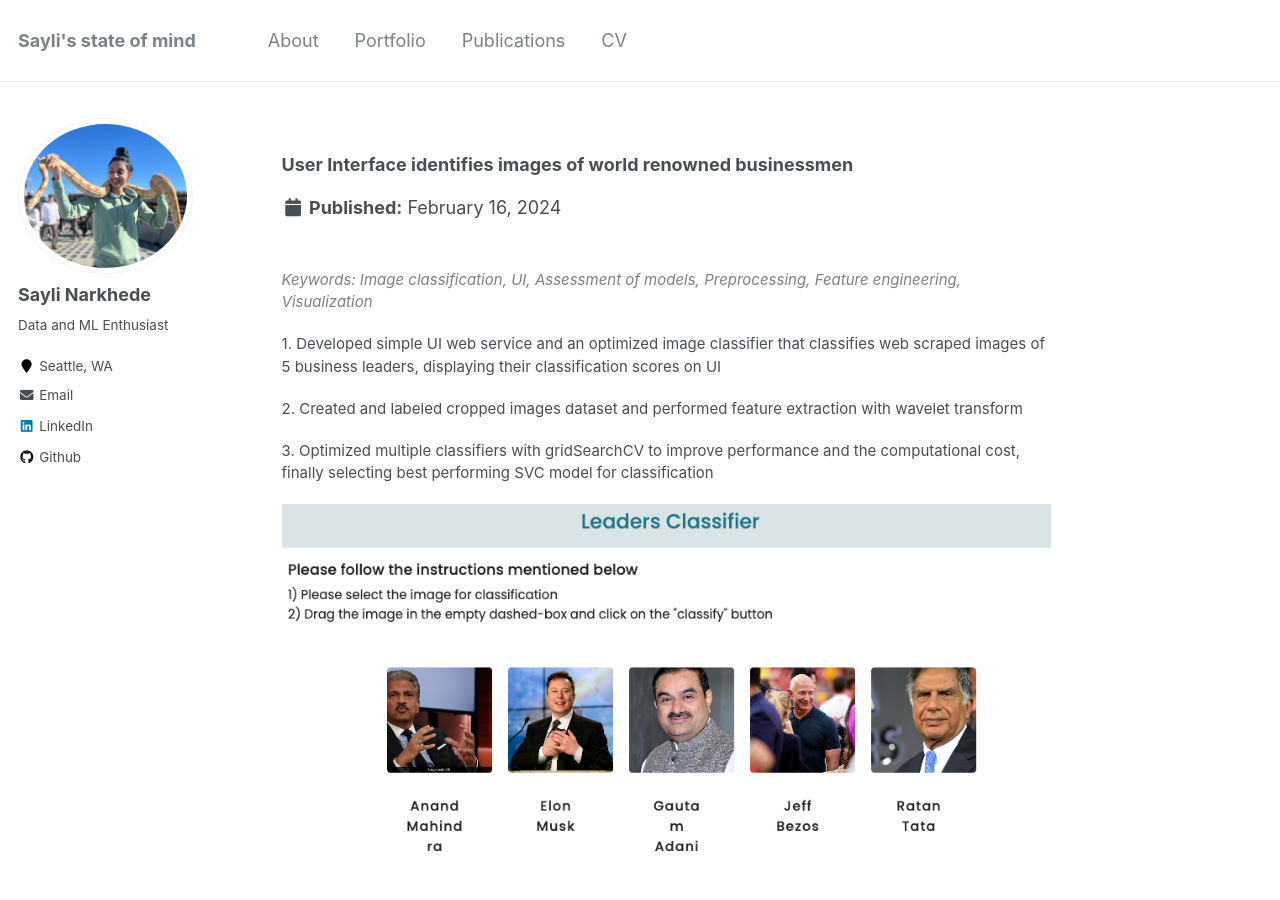
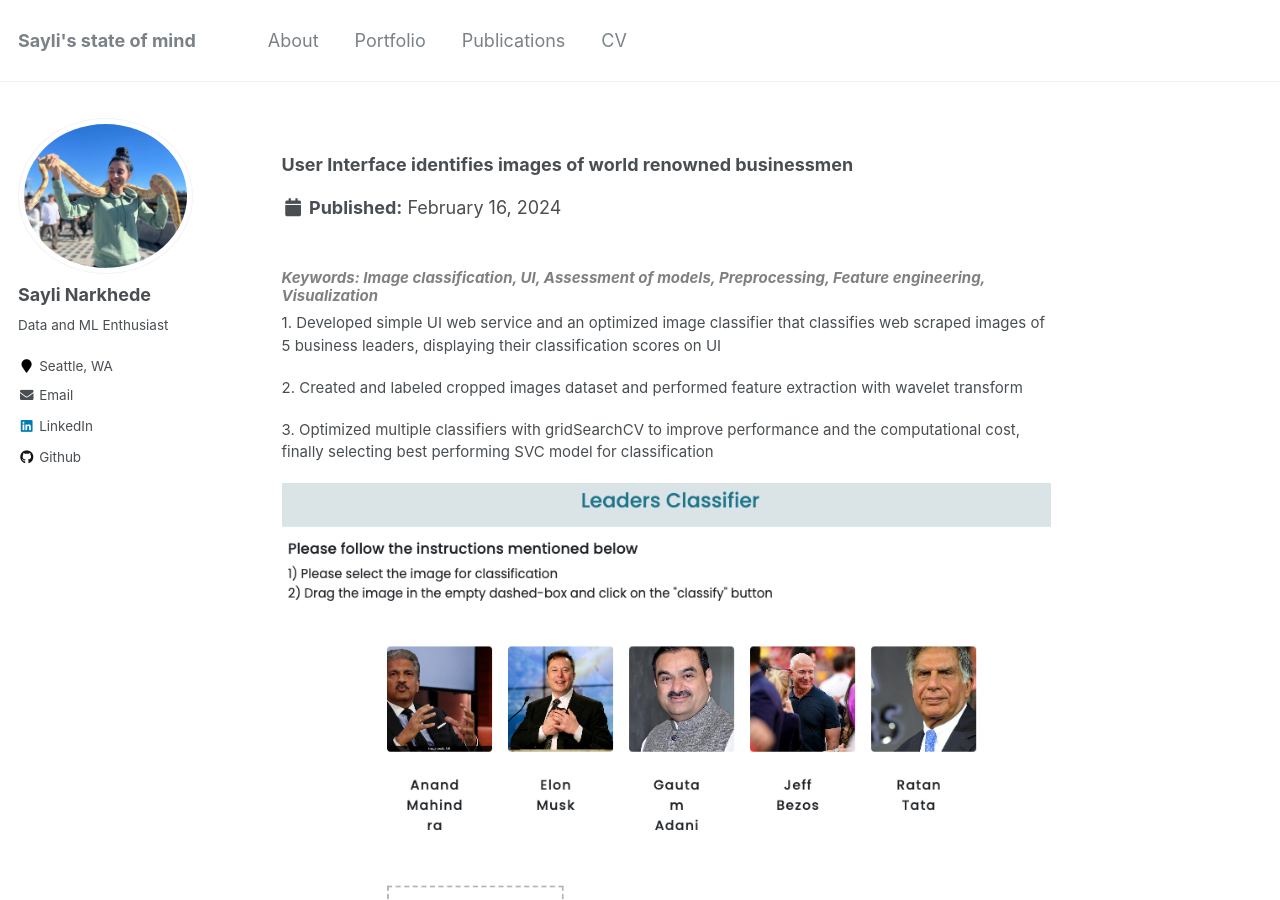
Before and after one commit to SayliMN/saylimn.github.io, a Jekyll site: the page built from _portfolio/portfolio-1.md, in a window 1280 px wide and 900 px high. Built offline with Jekyll 4.4.1, drawn with Linux system fonts in a browser that asks for light colours.

Commit message:
change margin part 2

```diff
--- a/_portfolio/portfolio-1.md
+++ b/_portfolio/portfolio-1.md
@@ -3,7 +3,7 @@ title: "### User Interface identifies images of world renowned businessmen"
 # excerpt: "#### Image classification, UI, Assessment of models, Preprocessing, Feature engineering, Visualization<br/>"
 collection: portfolio
 ---
-<p style="font-size:15px; color:gray; font-style: italic; margin-top: 25px;">Keywords: Image classification, UI, Assessment of models, Preprocessing, Feature engineering, Visualization</p>
+<h4 style="font-size:15px; color:gray; font-style: italic; margin-top: 25px;">Keywords: Image classification, UI, Assessment of models, Preprocessing, Feature engineering, Visualization</h4>
 
 <p style="font-size:15px">
     1. Developed simple UI web service and an optimized image classifier that classifies web scraped images of 5 business leaders, displaying their classification scores on UI</p>
```
